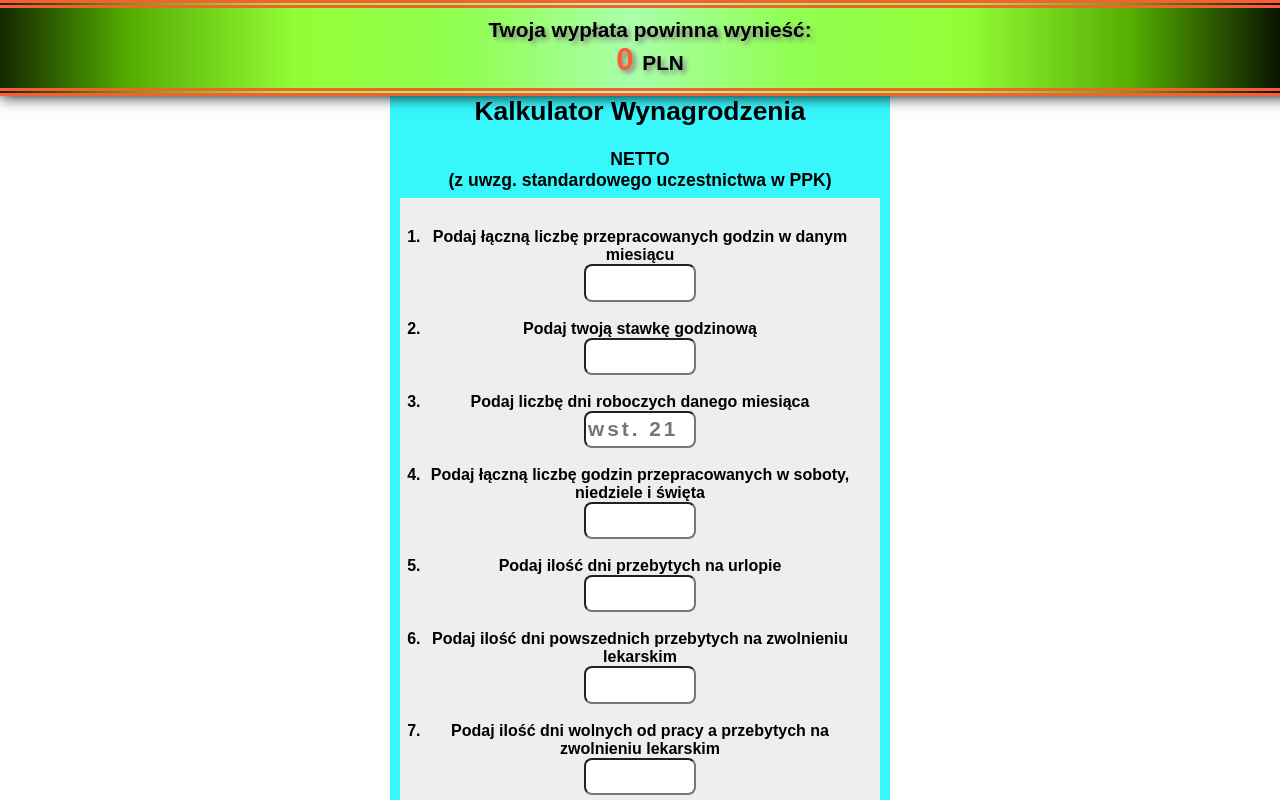
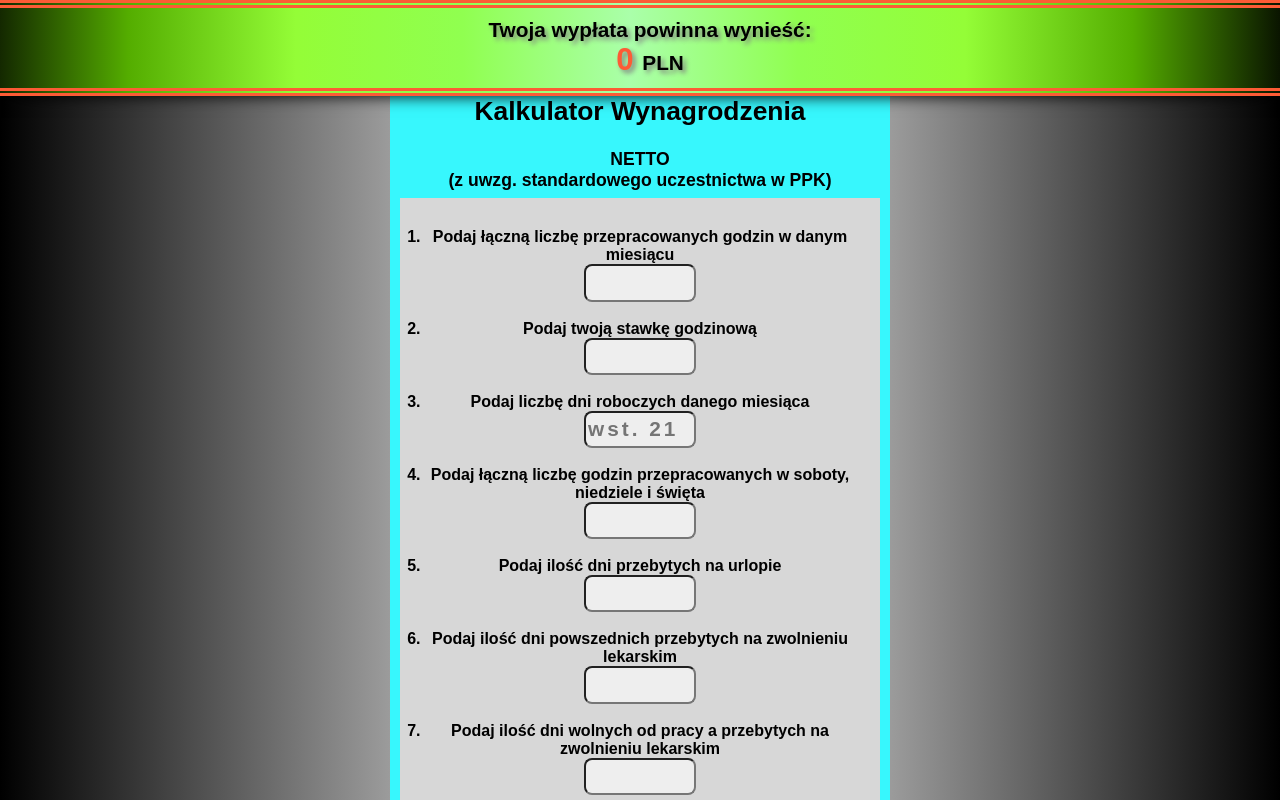
Before and after one commit to Rugel/kalkulator, a React (Create React App) app: page / in a window 1280 px wide. Shown: the top 800 px of the page. Built offline with nearby package versions, Linux system fonts and the light colour scheme; no server answers; a web font is replaced by a local one.

Commit message:
add better styles

```diff
--- a/src/App.css
+++ b/src/App.css
@@ -6,6 +6,7 @@ body {
   font-family:'Atma', sans-serif;
   text-align:center;
   max-width:500px;
+  background-image: linear-gradient(to right,black,white,black);
 }
 
 img[alt*="000webhost"],
@@ -31,10 +32,11 @@ display:none !important;
 
 .input{
 font-family: 'Atma', sans-serif;
-  text-align:center;
-width:5em;
-height:1.5em;
-  color:blue;
+ text-align:center;
+ width:5em;
+ height:1.5em;
+ color:blue;
+ background-color:#eee;
  font-weight:bold;
  font-size:1.3em;
  border-radius:8px;
@@ -75,7 +77,7 @@ ol{
   margin-bottom:0;
   font-weight:600;
   border-bottom:none;
-  background-color:#eeeeee;
+  background-color:#d7d7d7;
 }
 
 #footer{
--- a/src/App.js
+++ b/src/App.js
@@ -65,7 +65,7 @@ class App extends React.Component
 
     handleChangeConfirm =()=>{this.setState({isConfirmed :!this.state.isConfirmed})}
 
-    handleChangeCity=(e)=>{if(e.target.value.length>0){this.setState({city:e.target.value})}else{this.setState({city:"Warszawa"})}}
+    handleChangeCity=(e)=>{if(e.target.value.length>2){this.setState({city:e.target.value})}else{this.setState({city:"Warszawa"})}}
 
 
 
```
Also changed, not shown: 1 other file (tests, documents, lock files or other folders).
